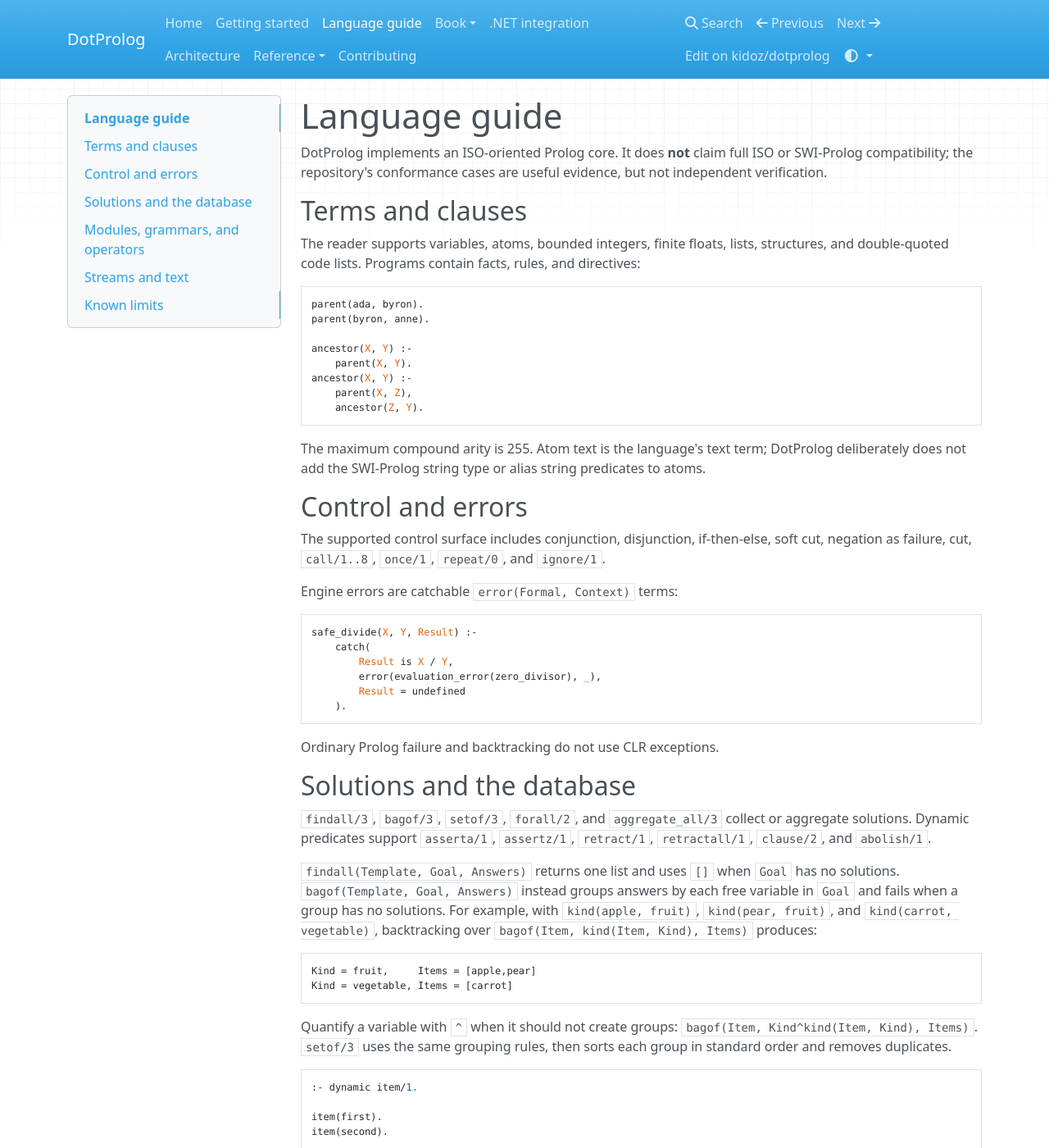
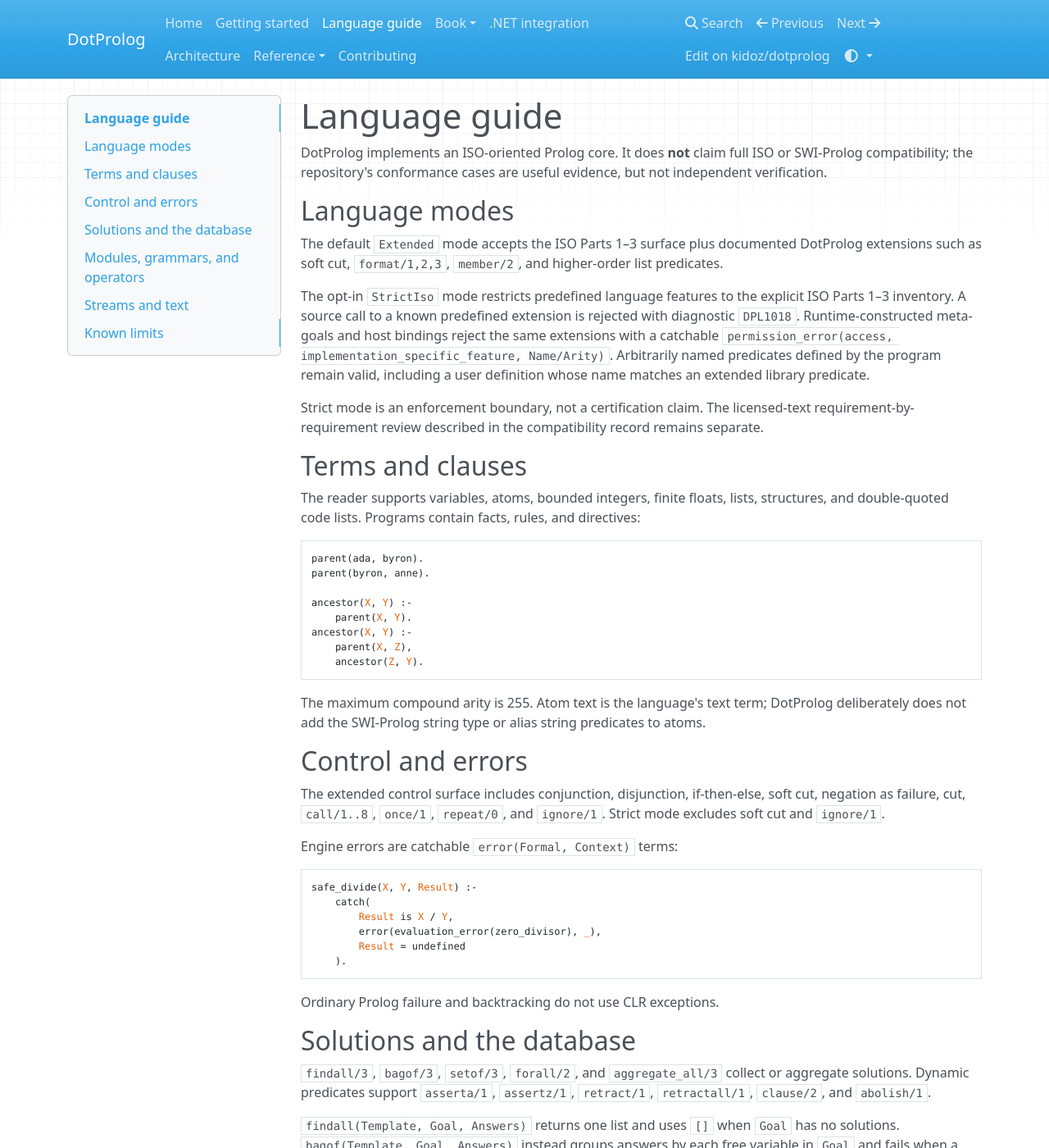
Before and after one commit to kidoz/dotprolog, an MkDocs documentation site: the page built from docs/language-guide.md, in a window 1280 px wide and 1400 px high. Shown: the whole window at 82% size. Built offline with MkDocs 1.6.1, drawn with Linux system fonts in a browser that asks for light colours; nearby versions of some CDN libraries; some of the changed text lies outside the part shown.

Commit message:
Document the strict ISO processor mode

```diff
--- a/docs/language-guide.md
+++ b/docs/language-guide.md
@@ -3,6 +3,21 @@
 DotProlog implements an ISO-oriented Prolog core. It does **not** claim full ISO or SWI-Prolog
 compatibility; the repository's conformance cases are useful evidence, but not independent
 verification.
+
+## Language modes
+
+The default `Extended` mode accepts the ISO Parts 1–3 surface plus documented DotProlog
+extensions such as soft cut, `format/1,2,3`, `member/2`, and higher-order list predicates.
+
+The opt-in `StrictIso` mode restricts predefined language features to the explicit ISO Parts 1–3
+inventory. A source call to a known predefined extension is rejected with diagnostic `DPL1018`.
+Runtime-constructed meta-goals and host bindings reject the same extensions with a catchable
+`permission_error(access, implementation_specific_feature, Name/Arity)`. Arbitrarily named
+predicates defined by the program remain valid, including a user definition whose name matches an
+extended library predicate.
+
+Strict mode is an enforcement boundary, not a certification claim. The licensed-text
+requirement-by-requirement review described in the compatibility record remains separate.
 
 ## Terms and clauses
 
@@ -25,8 +40,9 @@ does not add the SWI-Prolog string type or alias string predicates to atoms.
 
 ## Control and errors
 
-The supported control surface includes conjunction, disjunction, if-then-else, soft cut, negation
-as failure, cut, `call/1..8`, `once/1`, `repeat/0`, and `ignore/1`.
+The extended control surface includes conjunction, disjunction, if-then-else, soft cut, negation
+as failure, cut, `call/1..8`, `once/1`, `repeat/0`, and `ignore/1`. Strict mode excludes soft cut
+and `ignore/1`.
 
 Engine errors are catchable `error(Formal, Context)` terms:
 
@@ -96,6 +112,9 @@ cannot define grammar control constructs or expand over predefined procedures. `
 that its input can be a list; `phrase/3` deliberately leaves its sequence arguments unchecked, the
 implementation-defined lower-overhead choice permitted by the grammar specification.
 
+In extended mode, soft cut is also recognized as a grammar control extension. In strict mode it is
+an ordinary nonterminal, as required for additional grammar controls by Part 3.
+
 `op/3` changes the program-owned operator table used by both reading and writing terms.
 
 ## Streams and text
```
Also changed, not shown: CHANGELOG.md (+5 -0 lines), COMPATIBILITY.md (+9 -6 lines), docs/dotnet-integration.md (+19 -1 lines), docs/getting-started.md (+9 -0 lines), docs/reference/iso-processor-characteristics.md (+15 -2 lines), 1 other file.
